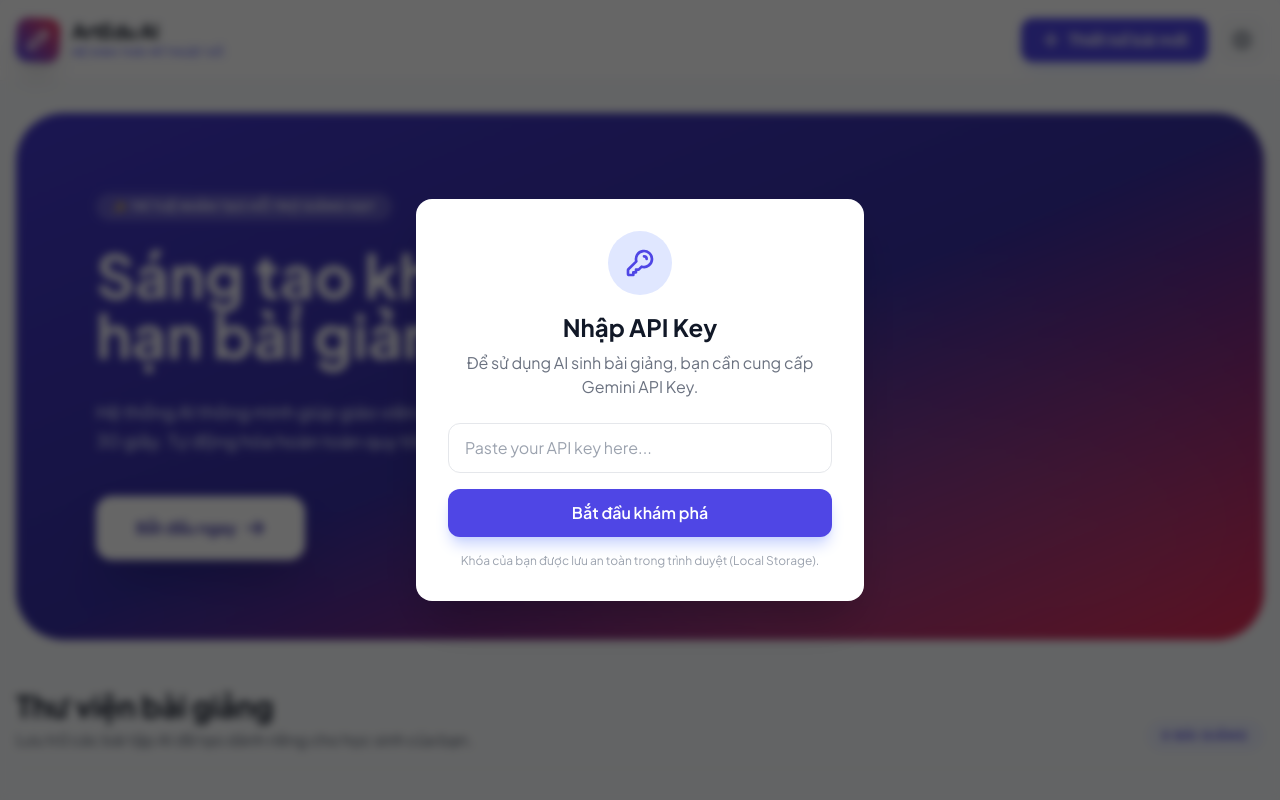
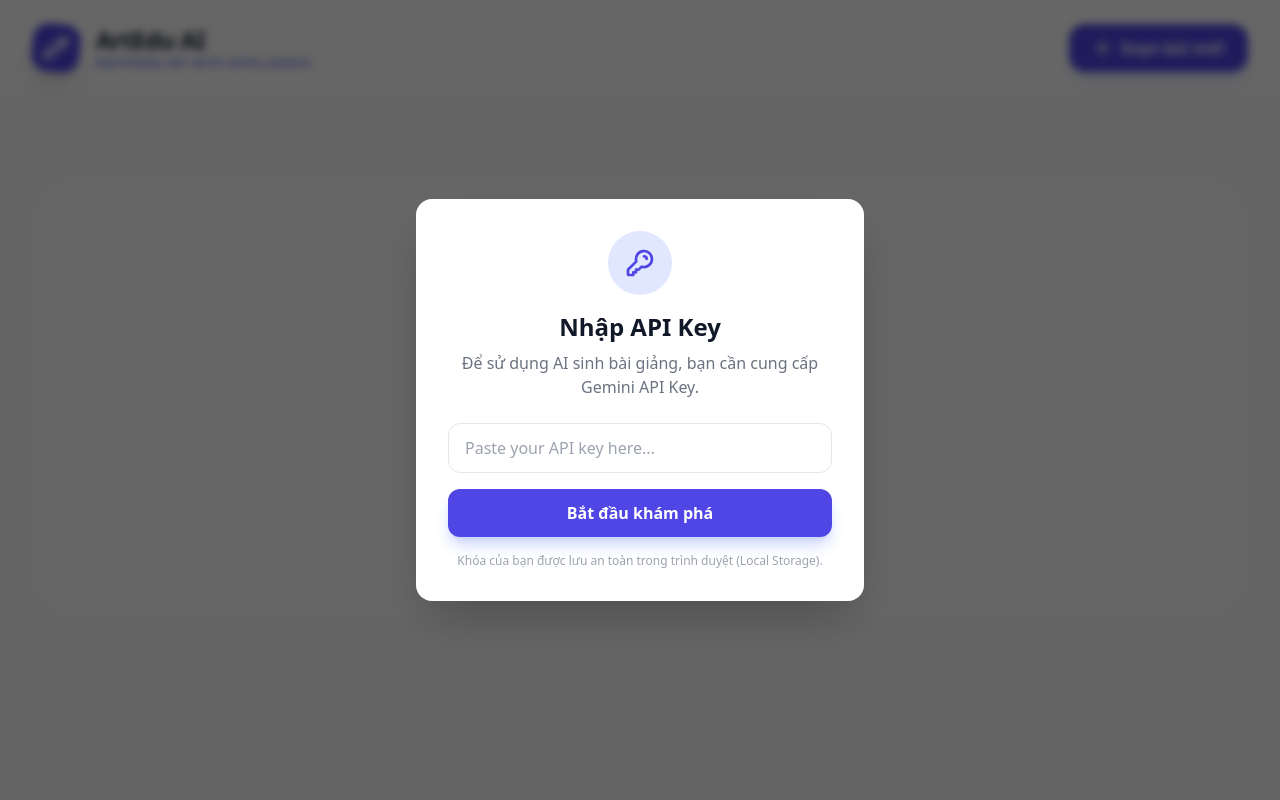
Before and after one commit to ththcsyenbinh2/MITHUATSANGTAO, a React (Vite) app: page / in a window 1280 px wide. Shown: the top 800 px of the page. Built offline with nearby package versions, Linux system fonts and the light colour scheme.

Commit message:
Update App.tsx

```diff
--- a/App.tsx
+++ b/App.tsx
@@ -1,4 +1,3 @@
-
 import React, { useState, useEffect } from 'react';
 import { InteractionType, LessonContent, AppState } from './types';
 import { GeminiService } from './services/geminiService';
@@ -15,54 +14,35 @@ const App: React.FC = () => {
   });
 
   const [showCreateModal, setShowCreateModal] = useState(false);
-  const [loadingStatus, setLoadingStatus] = useState('');
-  const [newLesson, setNewLesson] = useState({
-    title: '',
-    topic: '',
-    type: InteractionType.QUIZ
-  });
+  const [loadingMsg, setLoadingMsg] = useState('');
+  const [newLesson, setNewLesson] = useState({ title: '', topic: '', type: InteractionType.QUIZ });
 
   useEffect(() => {
     localStorage.setItem('ARTEDU_LESSONS', JSON.stringify(state.lessons));
   }, [state.lessons]);
 
-  const handleSaveApiKey = (key: string) => {
-    localStorage.setItem('GEMINI_API_KEY', key);
-    setState(prev => ({ ...prev, apiKey: key }));
-  };
-
-  const handleGenerateLesson = async () => {
-    if (!state.apiKey) return;
-    if (!newLesson.topic) {
-      alert("Vui lòng nhập chủ đề bài học.");
-      return;
-    }
+  const handleGenerate = async () => {
+    if (!state.apiKey || !newLesson.topic) return;
 
     setState(prev => ({ ...prev, isGenerating: true }));
-    setLoadingStatus('Đang khởi tạo AI...');
     setShowCreateModal(false);
+    setLoadingMsg('AI đang nghiên cứu kiến thức Mỹ thuật...');
 
     try {
       const gemini = new GeminiService(state.apiKey);
 
-      setLoadingStatus('Đang soạn thảo nội dung bài tập...');
       const contentPromise = gemini.generateContent(newLesson.topic, newLesson.type);
-
-      setLoadingStatus('Đang sáng tác hình ảnh minh họa...');
       const imagePromise = gemini.generateIllustrativeImage(newLesson.topic);
 
-      const [content, imageUrl] = await Promise.all([
-        contentPromise,
-        imagePromise
-      ]);
+      const [content, image] = await Promise.all([contentPromise, imagePromise]);
 
       const lesson: LessonContent = {
         id: Date.now().toString(),
         title: newLesson.title || newLesson.topic,
-        description: `Bài tập về chủ đề: ${newLesson.topic}`,
+        description: `Bài học khám phá về ${newLesson.topic}`,
         type: newLesson.type,
         data: content,
-        imageUrl: imageUrl || '',
+        imageUrl: image || '',
         createdAt: Date.now()
       };
 
@@ -71,251 +51,124 @@ const App: React.FC = () => {
         lessons: [lesson, ...prev.lessons],
         isGenerating: false
       }));
-      setLoadingStatus('');
-    } catch (error: any) {
-      console.error("Lỗi khi sinh nội dung:", error);
-      let msg = "Đã xảy ra lỗi khi tạo bài giảng. ";
-      if (error.message?.includes("403") || error.message?.includes("API key")) {
-        msg += "API Key của bạn có thể không hợp lệ hoặc hết hạn.";
-      } else {
-        msg += "Vui lòng kiểm tra kết nối mạng hoặc thử lại sau.";
-      }
-      alert(msg);
+    } catch (e: any) {
+      alert("Lỗi: " + (e.message || "Không thể kết nối API"));
       setState(prev => ({ ...prev, isGenerating: false }));
-      setLoadingStatus('');
     }
   };
 
   return (
-    <div className="min-h-screen flex flex-col selection:bg-indigo-100">
-      <ApiKeyModal
-        isOpen={!state.apiKey}
-        onSave={handleSaveApiKey}
-      />
+    <div className="min-h-screen bg-[#fcfdff] text-slate-900 font-sans">
+      <ApiKeyModal isOpen={!state.apiKey} onSave={(k) => { localStorage.setItem('GEMINI_API_KEY', k); setState({...state, apiKey: k}); }} />
 
-      {/* Header */}
-      <header className="bg-white/80 backdrop-blur-md sticky top-0 z-40 border-b border-gray-100">
-        <div className="max-w-7xl mx-auto px-4 h-20 flex items-center justify-between">
-          <div className="flex items-center space-x-3 cursor-pointer" onClick={() => setState(prev => ({ ...prev, currentLesson: null }))}>
-            <div className="w-11 h-11 bg-gradient-to-tr from-indigo-600 to-rose-500 rounded-xl flex items-center justify-center text-white shadow-xl rotate-3">
-              <svg className="w-6 h-6" fill="none" stroke="currentColor" viewBox="0 0 24 24">
-                <path strokeLinecap="round" strokeLinejoin="round" strokeWidth="2.5" d="M15.232 5.232l3.536 3.536m-2.036-5.036a2.5 2.5 0 113.536 3.536L6.5 21.036H3v-3.572L16.732 3.732z" />
-              </svg>
-            </div>
-            <div>
-              <h1 className="text-xl font-black tracking-tight text-gray-900 leading-none">
-                ArtEdu AI
-              </h1>
-              <p className="text-[10px] uppercase tracking-widest text-indigo-500 font-bold mt-1">Hệ sinh thái Mĩ thuật Số</p>
-            </div>
+      <header className="h-24 px-8 flex items-center justify-between sticky top-0 bg-white/80 backdrop-blur-xl z-40 border-b border-slate-100">
+        <div className="flex items-center space-x-4">
+          <div className="w-12 h-12 bg-indigo-600 rounded-2xl rotate-6 shadow-xl flex items-center justify-center text-white">
+            <svg className="w-7 h-7" fill="none" stroke="currentColor" viewBox="0 0 24 24"><path strokeLinecap="round" strokeLinejoin="round" strokeWidth="2.5" d="M15.232 5.232l3.536 3.536m-2.036-5.036a2.5 2.5 0 113.536 3.536L6.5 21.036H3v-3.572L16.732 3.732z" /></svg>
           </div>
+          <div>
+            <h1 className="text-2xl font-black tracking-tight">ArtEdu AI</h1>
+            <p className="text-[10px] uppercase font-black text-indigo-500 tracking-widest">Mastering Art with Intelligence</p>
+          </div>
+        </div>
 
-          <div className="flex items-center space-x-3">
-            <button
-              onClick={() => setShowCreateModal(true)}
-              className="hidden sm:flex items-center bg-indigo-600 hover:bg-indigo-700 text-white px-5 py-2.5 rounded-xl font-bold transition-all shadow-lg shadow-indigo-100 active:scale-95"
-            >
-              <svg className="w-5 h-5 mr-2" fill="none" stroke="currentColor" viewBox="0 0 24 24">
-                <path strokeLinecap="round" strokeLinejoin="round" strokeWidth="2.5" d="M12 4v16m8-8H4" />
-              </svg>
-              Thiết kế bài mới
-            </button>
-            <button
-              onClick={() => {
-                if (confirm("Bạn có muốn đổi API Key mới?")) {
-                  localStorage.removeItem('GEMINI_API_KEY');
-                  window.location.reload();
-                }
-              }}
-              className="p-2.5 bg-gray-50 text-gray-500 hover:bg-gray-100 hover:text-indigo-600 rounded-xl transition-all"
-              title="Cài đặt"
-            >
-              <svg className="w-6 h-6" fill="none" stroke="currentColor" viewBox="0 0 24 24">
-                <path strokeLinecap="round" strokeLinejoin="round" strokeWidth="2" d="M10.325 4.317c.426-1.756 2.924-1.756 3.35 0a1.724 1.724 0 002.573 1.066c1.543-.94 3.31.826 2.37 2.37a1.724 1.724 0 001.065 2.572c1.756.426 1.756 2.924 0 3.35a1.724 1.724 0 00-1.066 2.573c.94 1.543-.826 3.31-2.37 2.37a1.724 1.724 0 00-2.572 1.065c-.426 1.756-2.924 1.756-3.35 0a1.724 1.724 0 00-2.573-1.066c-1.543.94-3.31-.826-2.37-2.37a1.724 1.724 0 00-1.065-2.572c-1.756-.426-1.756-2.924 0-3.35a1.724 1.724 0 001.066-2.573c-.94-1.543.826-3.31 2.37-2.37.996.608 2.296.07 2.572-1.065z" />
-                <path strokeLinecap="round" strokeLinejoin="round" strokeWidth="2" d="M15 12a3 3 0 11-6 0 3 3 0 016 0z" />
-              </svg>
-            </button>
-          </div>
+        <div className="flex space-x-4">
+          <button
+            onClick={() => setShowCreateModal(true)}
+            className="bg-indigo-600 hover:bg-indigo-700 text-white px-6 py-3 rounded-2xl font-black shadow-lg shadow-indigo-100 flex items-center"
+          >
+            <svg className="w-5 h-5 mr-2" fill="none" stroke="currentColor" viewBox="0 0 24 24"><path strokeLinecap="round" strokeLinejoin="round" strokeWidth="2.5" d="M12 4v16m8-8H4" /></svg>
+            Soạn bài mới
+          </button>
         </div>
       </header>
 
-      {/* Main Content */}
-      <main className="flex-1 max-w-7xl mx-auto px-4 py-8 w-full">
+      <main className="max-w-7xl mx-auto p-8">
         {state.currentLesson ? (
-          <InteractivePlayer
-            lesson={state.currentLesson}
-            onBack={() => setState(prev => ({ ...prev, currentLesson: null }))}
-          />
+          <InteractivePlayer lesson={state.currentLesson} onBack={() => setState({...state, currentLesson: null})} />
         ) : (
           <div className="space-y-12">
-            {/* Hero Section */}
-            <section className="bg-gradient-to-br from-indigo-700 via-indigo-800 to-rose-600 rounded-[3rem] p-10 md:p-20 text-white relative overflow-hidden shadow-3xl">
-              <div className="relative z-10 max-w-2xl">
-                <span className="inline-block px-4 py-1.5 bg-white/20 backdrop-blur-md rounded-full text-xs font-bold uppercase tracking-wider mb-6">
-                  ✨ Trí tuệ nhân tạo hỗ trợ giảng dạy
-                </span>
-                <h2 className="text-4xl md:text-6xl font-black mb-8 leading-tight">
-                  Sáng tạo không giới hạn bài giảng Mĩ thuật.
-                </h2>
-                <p className="text-indigo-100 text-lg mb-10 leading-relaxed font-medium">
-                  Hệ thống AI thông minh giúp giáo viên soạn giáo án, bài tập tương tác chỉ trong 30 giây.
-                  Tự động hóa hoàn toàn quy trình ra đề và minh họa hình ảnh.
-                </p>
-                <div className="flex flex-wrap gap-4">
-                   <button
-                    onClick={() => setShowCreateModal(true)}
-                    className="bg-white text-indigo-800 px-10 py-5 rounded-2xl font-black shadow-2xl hover:bg-gray-50 transition-all active:scale-95 flex items-center"
-                  >
-                    Bắt đầu ngay
-                    <svg className="w-5 h-5 ml-2" fill="none" stroke="currentColor" viewBox="0 0 24 24">
-                      <path strokeLinecap="round" strokeLinejoin="round" strokeWidth="3" d="M14 5l7 7m0 0l-7 7m7-7H3" />
-                    </svg>
-                  </button>
+            {/* Progress Section */}
+            {state.isGenerating && (
+              <div className="bg-white border-2 border-indigo-100 rounded-[2.5rem] p-12 text-center space-y-6 animate-pulse">
+                <div className="w-20 h-20 border-4 border-indigo-600 border-t-transparent rounded-full animate-spin mx-auto"></div>
+                <h3 className="text-2xl font-black text-slate-800">{loadingMsg}</h3>
+                <p className="text-slate-400 font-medium italic">Gemini đang vẽ tranh minh họa và soạn câu hỏi cho bạn...</p>
+              </div>
+            )}
+
+            {/* Library Grid */}
+            <div className="grid grid-cols-1 md:grid-cols-2 lg:grid-cols-3 gap-10">
+              {state.lessons.map(l => (
+                <LessonCard key={l.id} lesson={l} onSelect={(lesson) => setState({...state, currentLesson: lesson})} />
+              ))}
+            </div>
+
+            {state.lessons.length === 0 && !state.isGenerating && (
+              <div className="py-32 text-center bg-white border-2 border-dashed border-slate-100 rounded-[3rem]">
+                <div className="w-24 h-24 bg-slate-50 rounded-full flex items-center justify-center mx-auto mb-6">
+                  <svg className="w-12 h-12 text-slate-200" fill="none" stroke="currentColor" viewBox="0 0 24 24"><path strokeLinecap="round" strokeLinejoin="round" strokeWidth="1.5" d="M4 16l4.586-4.586a2 2 0 012.828 0L16 16m-2-2l1.586-1.586a2 2 0 012.828 0L20 14m-6-6h.01M6 20h12a2 2 0 002-2V6a2 2 0 00-2-2H6a2 2 0 00-2 2v12a2 2 0 002 2z" /></svg>
                 </div>
+                <h2 className="text-2xl font-black text-slate-400">Thư viện bài giảng đang trống</h2>
+                <p className="text-slate-400 mt-2 font-medium">Bấm "Soạn bài mới" để bắt đầu cùng AI</p>
               </div>
-              <div className="absolute -bottom-20 -right-20 w-[60%] h-[60%] bg-white/10 rounded-full blur-[100px] pointer-events-none"></div>
-            </section>
-
-            {/* Content Library */}
-            <section className="space-y-8">
-              <div className="flex items-end justify-between border-b border-gray-100 pb-4">
-                <div>
-                  <h3 className="text-3xl font-black text-gray-900">Thư viện bài giảng</h3>
-                  <p className="text-gray-500 mt-1 font-medium">Lưu trữ các bài tập AI đã tạo dành riêng cho học sinh của bạn.</p>
-                </div>
-                <div className="text-xs font-black text-indigo-600 bg-indigo-50 px-4 py-2 rounded-full uppercase tracking-widest">
-                  {state.lessons.length} Bài giảng
-                </div>
-              </div>
-
-              {state.isGenerating && (
-                <div className="grid grid-cols-1 md:grid-cols-2 lg:grid-cols-3 gap-8">
-                  <div className="bg-white border-2 border-dashed border-indigo-200 rounded-[2rem] p-8 text-center space-y-4 flex flex-col items-center justify-center min-h-[300px] animate-pulse">
-                    <div className="w-16 h-16 border-4 border-indigo-500 border-t-transparent rounded-full animate-spin"></div>
-                    <div>
-                      <h4 className="font-bold text-gray-900 text-lg">{loadingStatus}</h4>
-                      <p className="text-gray-400 text-sm mt-1 italic">Vui lòng không đóng trình duyệt...</p>
-                    </div>
-                  </div>
-                </div>
-              )}
-
-              {state.lessons.length === 0 && !state.isGenerating ? (
-                <div className="text-center py-24 bg-white rounded-[3rem] border-2 border-dashed border-gray-100">
-                   <div className="w-24 h-24 bg-gray-50 rounded-full flex items-center justify-center mx-auto mb-8">
-                      <svg className="w-12 h-12 text-gray-300" fill="none" stroke="currentColor" viewBox="0 0 24 24">
-                        <path strokeLinecap="round" strokeLinejoin="round" strokeWidth="1.5" d="M19.5 14.25v-2.625a3.375 3.375 0 00-3.375-3.375h-1.5A1.125 1.125 0 0113.5 7.125v-1.5a3.375 3.375 0 00-3.375-3.375H8.25m0 12.75h7.5m-7.5 3H12M10.5 2.25H5.625c-.621 0-1.125.504-1.125 1.125v17.25c0 .621.504 1.125 1.125 1.125h12.75c.621 0 1.125-.504 1.125-1.125V11.25a9 9 0 00-9-9z" />
-                      </svg>
-                   </div>
-                   <h4 className="text-2xl font-black text-gray-900">Không gian sáng tạo đang chờ</h4>
-                   <p className="text-gray-500 mt-3 max-w-md mx-auto font-medium">Bạn chưa có bài giảng nào. Hãy để AI giúp bạn soạn bài ngay bây giờ!</p>
-                   <button
-                    onClick={() => setShowCreateModal(true)}
-                    className="mt-8 text-indigo-600 font-bold hover:underline"
-                   >
-                     Tạo bài tập đầu tiên &rarr;
-                   </button>
-                </div>
-              ) : (
-                <div className="grid grid-cols-1 md:grid-cols-2 lg:grid-cols-3 gap-10">
-                  {state.lessons.map(lesson => (
-                    <LessonCard
-                      key={lesson.id}
-                      lesson={lesson}
-                      onSelect={(l) => setState(prev => ({ ...prev, currentLesson: l }))}
-                    />
-                  ))}
-                </div>
-              )}
-            </section>
+            )}
           </div>
         )}
       </main>
 
-      {/* Modern Create Modal */}
       {showCreateModal && (
-        <div className="fixed inset-0 bg-gray-900/60 backdrop-blur-md flex items-center justify-center z-50 p-4 animate-fadeIn">
-          <div className="bg-white rounded-[3rem] shadow-3xl max-w-xl w-full p-8 md:p-12 space-y-8 relative overflow-hidden">
-            <div className="absolute top-0 left-0 w-full h-2 bg-gradient-to-r from-indigo-500 via-purple-500 to-rose-500"></div>
-
-            <div className="flex items-center justify-between">
-              <div>
-                <h2 className="text-3xl font-black text-gray-900">Thiết kế bài tập</h2>
-                <p className="text-gray-500 text-sm mt-1 font-medium italic">Sử dụng sức mạnh của Gemini 3 Flash</p>
-              </div>
-              <button
-                onClick={() => setShowCreateModal(false)}
-                className="w-10 h-10 flex items-center justify-center bg-gray-50 rounded-full text-gray-400 hover:text-gray-600 hover:bg-gray-100 transition-all"
-              >
-                 <svg className="w-6 h-6" fill="none" stroke="currentColor" viewBox="0 0 24 24"><path strokeLinecap="round" strokeLinejoin="round" strokeWidth="2.5" d="M6 18L18 6M6 6l12 12" /></svg>
-              </button>
-            </div>
-
+        <div className="fixed inset-0 bg-slate-900/40 backdrop-blur-md flex items-center justify-center z-50 p-6">
+          <div className="bg-white rounded-[3rem] shadow-3xl max-w-xl w-full p-10 space-y-8 animate-fadeIn">
+            <h2 className="text-3xl font-black text-slate-900">Thiết kế bài giảng</h2>
             <div className="space-y-6">
               <div className="space-y-2">
-                <label className="text-sm font-bold text-gray-700 ml-1">Tên bài giảng</label>
+                <label className="text-xs font-black uppercase text-slate-400 ml-2 tracking-widest">Tên bài học</label>
                 <input
-                  type="text"
-                  value={newLesson.title}
-                  onChange={e => setNewLesson({...newLesson, title: e.target.value})}
-                  placeholder="VD: Thế giới màu sắc"
-                  className="w-full px-5 py-4 bg-gray-50 rounded-2xl border-2 border-transparent focus:bg-white focus:border-indigo-500 focus:ring-4 focus:ring-indigo-50 outline-none transition-all font-medium"
+                  type="text" value={newLesson.title} onChange={e => setNewLesson({...newLesson, title: e.target.value})}
+                  className="w-full px-6 py-4 bg-slate-50 border-2 border-transparent focus:bg-white focus:border-indigo-600 rounded-2xl outline-none font-bold transition-all"
+                  placeholder="VD: Thế giới hội họa Phục Hưng"
                 />
               </div>
-
               <div className="space-y-2">
-                <label className="text-sm font-bold text-gray-700 ml-1">Chủ đề chi tiết (Art Prompt)</label>
+                <label className="text-xs font-black uppercase text-slate-400 ml-2 tracking-widest">Nội dung trọng tâm</label>
                 <textarea
-                  value={newLesson.topic}
-                  onChange={e => setNewLesson({...newLesson, topic: e.target.value})}
-                  placeholder="VD: Các họa sĩ nổi tiếng của Việt Nam thời kỳ hiện đại, tác phẩm Sơn mài..."
-                  rows={3}
-                  className="w-full px-5 py-4 bg-gray-50 rounded-2xl border-2 border-transparent focus:bg-white focus:border-indigo-500 focus:ring-4 focus:ring-indigo-50 outline-none transition-all resize-none font-medium"
+                  value={newLesson.topic} onChange={e => setNewLesson({...newLesson, topic: e.target.value})}
+                  className="w-full px-6 py-4 bg-slate-50 border-2 border-transparent focus:bg-white focus:border-indigo-600 rounded-2xl outline-none font-bold transition-all h-32 resize-none"
+                  placeholder="VD: Tìm hiểu về màu sắc nóng lạnh, các họa sĩ tiêu biểu Việt Nam..."
                 />
               </div>
-
               <div className="space-y-3">
-                <label className="text-sm font-bold text-gray-700 ml-1">Hình thức tương tác</label>
+                <label className="text-xs font-black uppercase text-slate-400 ml-2 tracking-widest">Hình thức làm bài</label>
                 <div className="grid grid-cols-2 gap-3">
                   {[
-                    { val: InteractionType.QUIZ, label: 'Trắc nghiệm' },
-                    { val: InteractionType.MATCHING, label: 'Ghép đôi' },
-                    { val: InteractionType.WORD_DRAG, label: 'Phân loại từ' },
-                    { val: InteractionType.PAIRING, label: 'Nối cột' }
-                  ].map(type => (
+                    {id: InteractionType.QUIZ, label: 'Trắc nghiệm'},
+                    {id: InteractionType.WORD_DRAG, label: 'Phân loại (Kéo thả)'},
+                    {id: InteractionType.MATCHING, label: 'Ghép đôi'},
+                    {id: InteractionType.PAIRING, label: 'Nối cột'}
+                  ].map(t => (
                     <button
-                      key={type.val}
-                      onClick={() => setNewLesson({...newLesson, type: type.val})}
-                      className={`px-4 py-3.5 rounded-2xl border-2 text-sm font-black transition-all ${
-                        newLesson.type === type.val
-                        ? 'border-indigo-600 bg-indigo-600 text-white shadow-lg shadow-indigo-100 scale-[1.02]'
-                        : 'border-gray-100 text-gray-400 bg-gray-50 hover:bg-gray-100'
-                      }`}
+                      key={t.id} onClick={() => setNewLesson({...newLesson, type: t.id})}
+                      className={`py-4 rounded-2xl font-black text-sm border-2 transition-all ${newLesson.type === t.id ? 'bg-indigo-600 border-indigo-600 text-white shadow-lg' : 'bg-white border-slate-100 text-slate-400 hover:border-indigo-200'}`}
                     >
-                      {type.label}
+                      {t.label}
                     </button>
                   ))}
                 </div>
               </div>
-
-              <button
-                onClick={handleGenerateLesson}
-                disabled={!newLesson.topic || state.isGenerating}
-                className="w-full bg-indigo-600 hover:bg-indigo-700 text-white font-black py-5 rounded-2xl transition-all shadow-2xl shadow-indigo-100 disabled:opacity-50 disabled:cursor-not-allowed flex items-center justify-center space-x-3 group"
-              >
-                <svg className="w-6 h-6 group-hover:rotate-12 transition-transform" fill="currentColor" viewBox="0 0 20 20">
-                  <path d="M5 3a2 2 0 00-2 2v2a2 2 0 002 2h2a2 2 0 002-2V5a2 2 0 00-2-2H5zM5 11a2 2 0 00-2 2v2a2 2 0 002 2h2a2 2 0 002-2v-2a2 2 0 00-2-2H5zM11 5a2 2 0 012-2h2a2 2 0 012 2v2a2 2 0 01-2 2h-2a2 2 0 01-2-2V5zM11 13a2 2 0 012-2h2a2 2 0 012 2v2a2 2 0 01-2 2h-2a2 2 0 01-2-2v-2z" />
-                </svg>
-                <span className="text-lg">Sinh bài tập ngay</span>
-              </button>
+              <div className="flex space-x-4 pt-4">
+                <button onClick={() => setShowCreateModal(false)} className="flex-1 py-4 font-black text-slate-400 hover:text-slate-600">Hủy bỏ</button>
+                <button
+                  onClick={handleGenerate} disabled={!newLesson.topic}
+                  className="flex-[2] bg-indigo-600 text-white py-4 rounded-2xl font-black shadow-xl shadow-indigo-100 disabled:opacity-50"
+                >
+                  Sinh bài bằng AI
+                </button>
+              </div>
             </div>
           </div>
         </div>
       )}
-
-      <footer className="py-12 text-center text-gray-400 text-xs font-bold uppercase tracking-widest border-t border-gray-50 mt-20">
-        &copy; 2024 ArtEdu AI Ecosystem. Powered by Google Gemini 3.
-      </footer>
     </div>
   );
 };
```
